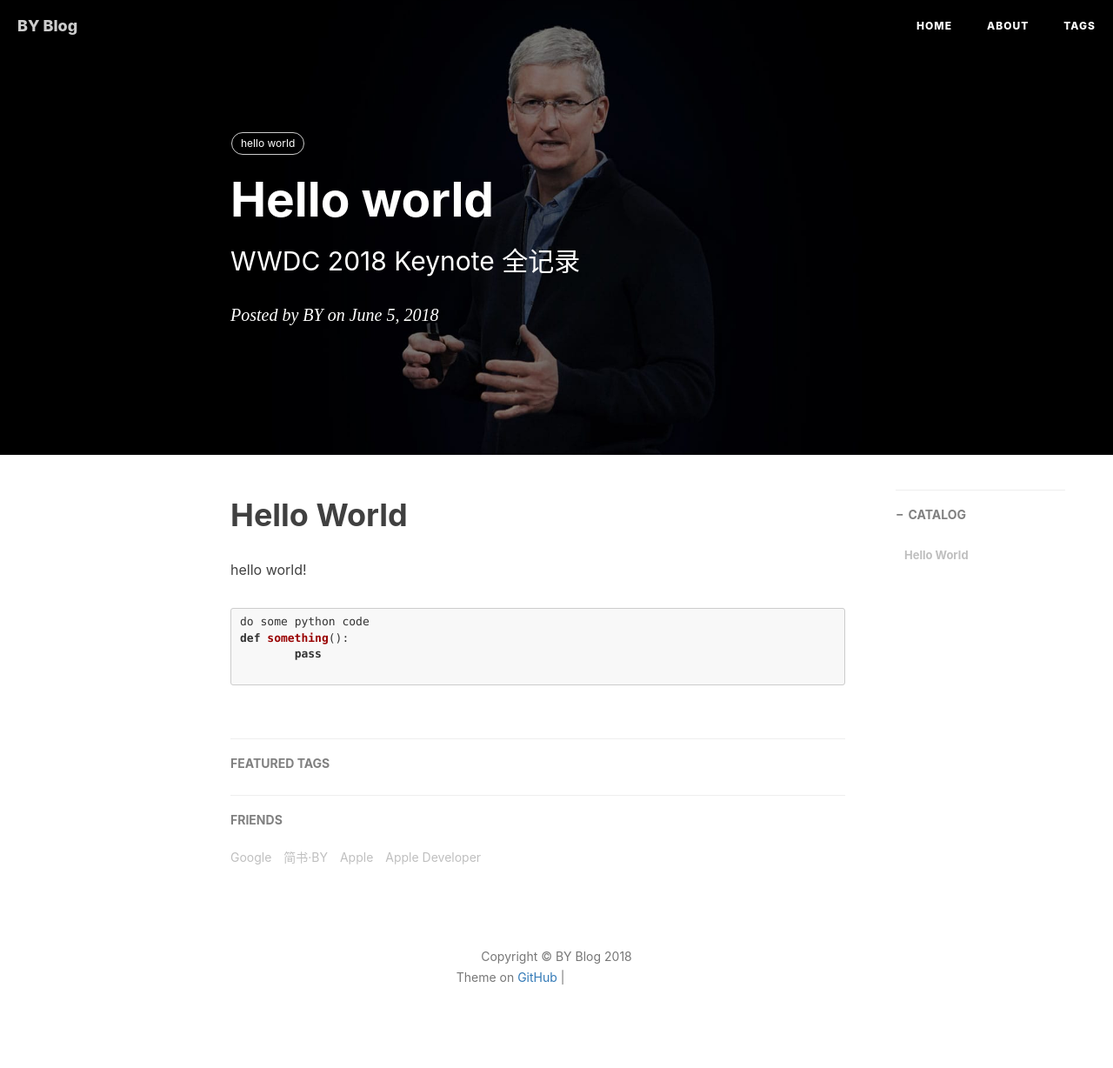
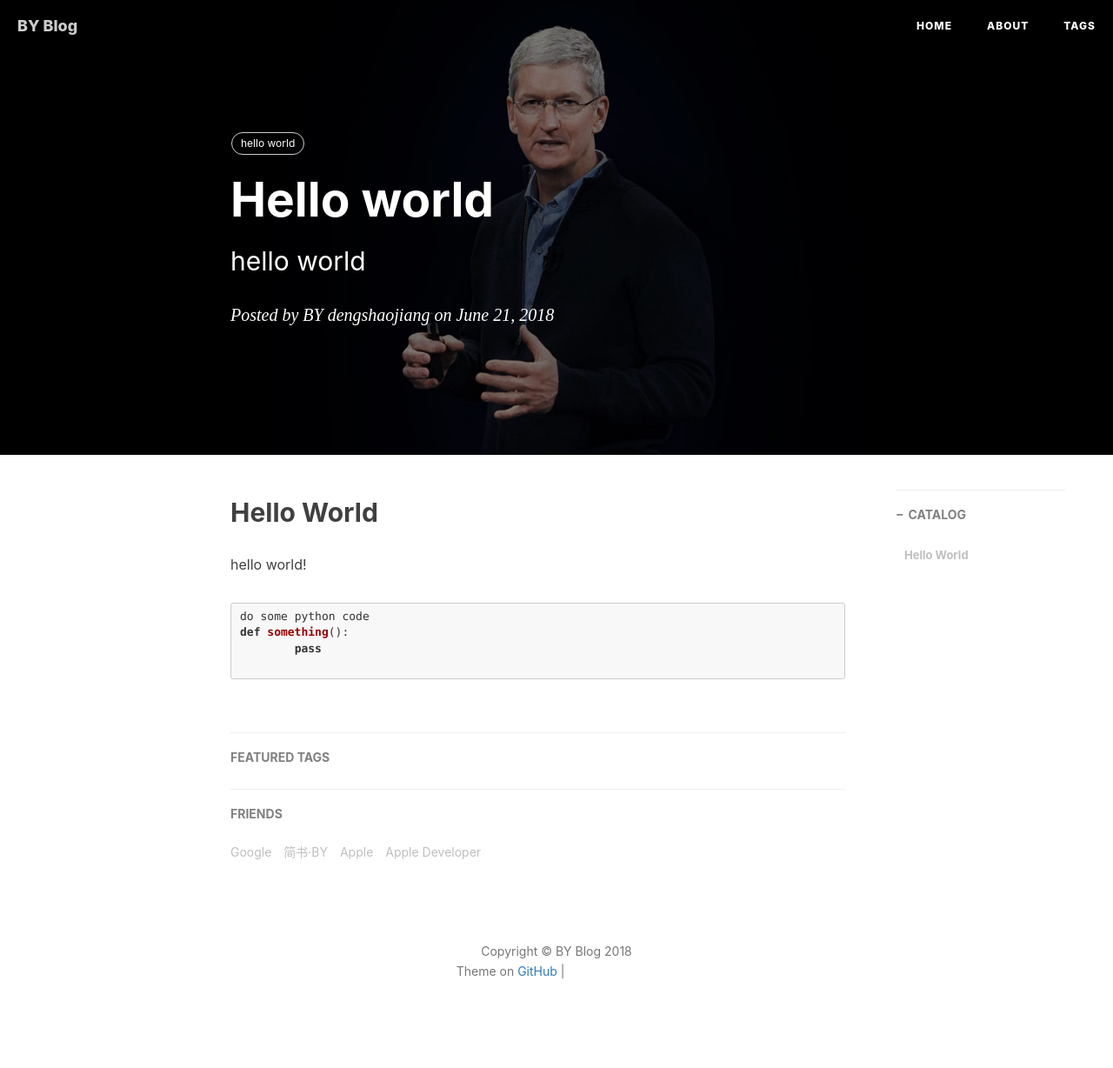
Before and after one commit to dengshaojiang/dengshaojiang.github.io, a Jekyll site: the page built from _posts/2018-06-21-Hello-World.md, in a window 1280 px wide. Shown: the whole page at 87% size. Built offline with Jekyll 4.4.1, drawn with Linux system fonts in a browser that asks for light colours; nearby versions of some CDN libraries; comment, search, counter and statistics services are not loaded; grey boxes are pictures that could not be loaded.

Commit message:
update subtitle on hello world

```diff
--- a/_posts/2018-06-21-Hello-World.md
+++ b/_posts/2018-06-21-Hello-World.md
@@ -1,16 +1,16 @@
 ---
 layout:     post
 title:      Hello world
-subtitle:   WWDC 2018 Keynote 全记录
-date:       2018-06-05
-author:     BY
+subtitle:   hello world
+date:       2018-06-21
+author:     BY dengshaojiang
 header-img: img/post-bg-cook.jpg
 catalog: true
 tags:
     - hello world
 ---
 
-# Hello World
+## Hello World
 
 hello world!
 
```
